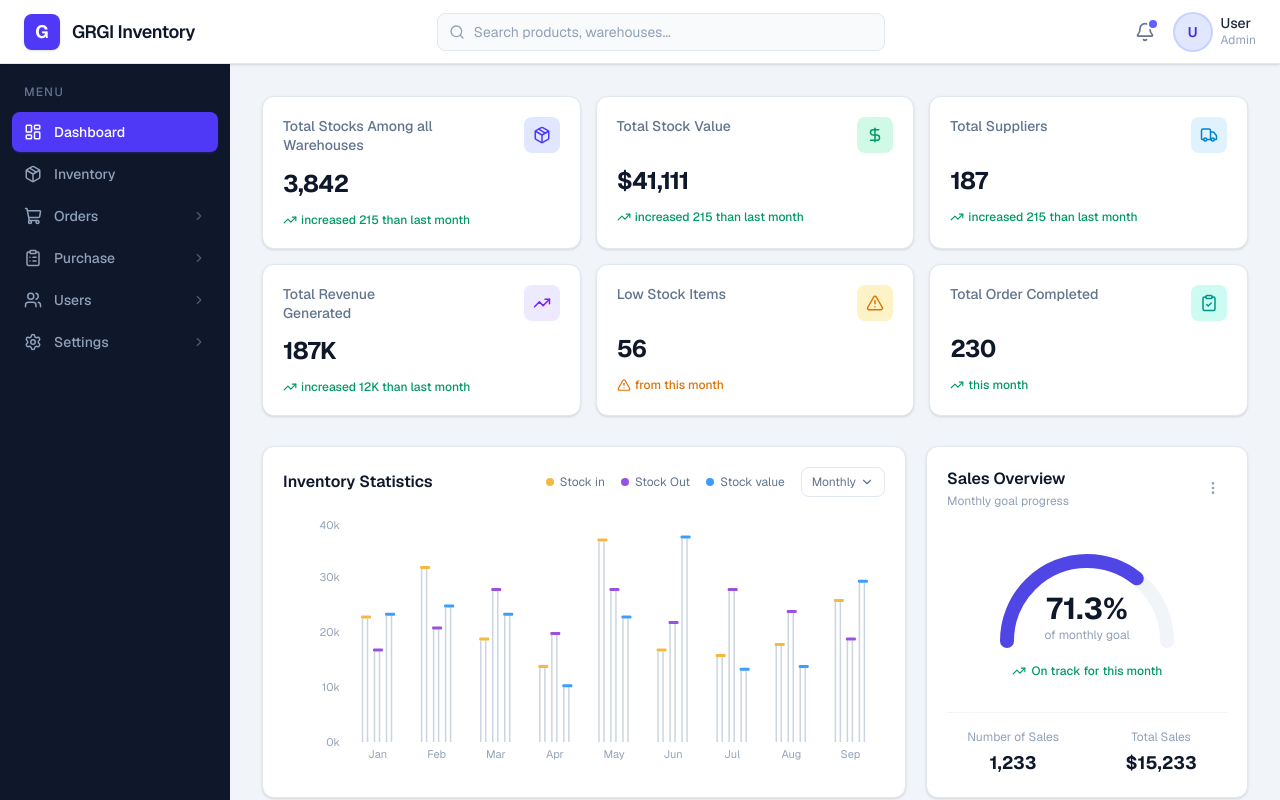
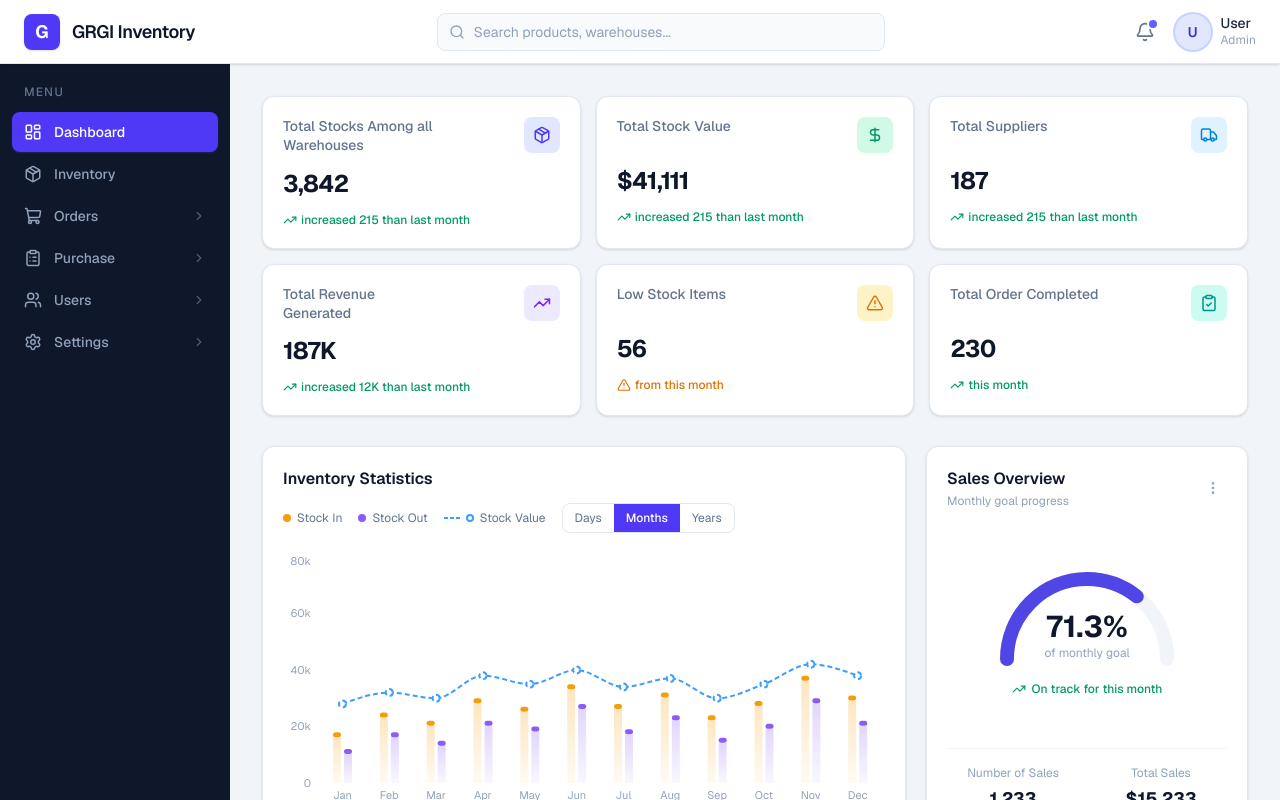
Before and after one commit to Katou69/Inventory-Management-System-, a Next.js app: page /dashboard in a window 1280 px wide. Shown: the top 800 px of the page. Built offline with nearby package versions, Linux system fonts and the light colour scheme.

Commit message:
feat : statistics chart redesign

```diff
--- a/src/components/dashboard/InventoryStatisticsChart.tsx
+++ b/src/components/dashboard/InventoryStatisticsChart.tsx
@@ -1,89 +1,208 @@
 "use client"
-import { BarChart, Bar, XAxis, YAxis, Tooltip, ResponsiveContainer } from "recharts"
-import { ChevronDown } from "lucide-react"
-import { inventoryData } from "@/data/dashboard-data"
+import { useState } from "react"
+import {
+  ComposedChart, Bar, Line, XAxis, YAxis, Tooltip,
+  ResponsiveContainer, Customized,
+} from "recharts"
+import { inventoryByPeriod } from "@/data/dashboard-data"
+import type { InventoryPeriod } from "@/types/dashboard"
 
-const COLORS = { stockIn: "#f5b942", stockOut: "#9b51e0", stockValue: "#3b9eff" }
-const NAMES  = { stockIn: "Stock in", stockOut: "Stock Out", stockValue: "Stock value" }
+const PERIODS: { key: InventoryPeriod; label: string }[] = [
+  { key: "days",   label: "Days"   },
+  { key: "months", label: "Months" },
+  { key: "years",  label: "Years"  },
+]
 
-function StripedBar(props: any) {
-  const { x, y, width, height, capColor } = props
+function GradientBar(props: any) {
+  const { x, y, width, height, color } = props
   if (!height || height <= 0 || !width) return null
-
-  const capH  = 3
-  const bodyY = y + capH
+  const capH  = 5
   const bodyH = Math.max(height - capH, 0)
-
-  // Draw thin vertical lines directly — no SVG pattern needed
-  const lines: React.ReactNode[] = []
-  for (let lx = x + 1.5; lx < x + width; lx += 5) {
-    lines.push(
-      <line key={lx} x1={lx} y1={bodyY} x2={lx} y2={bodyY + bodyH}
-        stroke="#cbd5e1" strokeWidth="1.5" />
-    )
-  }
-
+  const id    = `grad-${color.replace("#", "")}`
   return (
     <g>
-      {lines}
-      <rect x={x} y={y} width={width} height={capH} fill={capColor} rx={1} />
+      <defs>
+        <linearGradient id={id} x1="0" y1="0" x2="0" y2="1">
+          <stop offset="0%"   stopColor={color} stopOpacity={0.25} />
+          <stop offset="100%" stopColor={color} stopOpacity={0.05} />
+        </linearGradient>
+      </defs>
+      <rect x={x} y={y + capH} width={width} height={bodyH} fill={`url(#${id})`} />
+      <rect x={x} y={y} width={width} height={capH} rx={2.5} fill={color} />
     </g>
   )
 }
 
-const barShapes = {
-  stockIn:    (props: any) => <StripedBar {...props} capColor={COLORS.stockIn} />,
-  stockOut:   (props: any) => <StripedBar {...props} capColor={COLORS.stockOut} />,
-  stockValue: (props: any) => <StripedBar {...props} capColor={COLORS.stockValue} />,
-}
-
-function CustomTooltip({ active, payload }: any) {
+function CustomTooltip({ active, payload, label }: any) {
   if (!active || !payload?.length) return null
-  const top   = [...payload].sort((a: any, b: any) => b.value - a.value)[0]
-  const color = COLORS[top.dataKey as keyof typeof COLORS]
-  const name  = NAMES[top.dataKey as keyof typeof NAMES]
+  const stockIn    = payload.find((p: any) => p.dataKey === "stockIn")?.value
+  const stockOut   = payload.find((p: any) => p.dataKey === "stockOut")?.value
+  const stockValue = payload.find((p: any) => p.dataKey === "stockValue")?.value
+  const fmt = (v: number) =>
+    v >= 1_000_000 ? `$${(v / 1_000_000).toFixed(1)}M`
+    : v >= 1_000   ? `$${(v / 1_000).toFixed(0)}k`
+    : `$${v}`
   return (
-    <div className="bg-white rounded-xl shadow-lg border border-slate-100 px-4 py-3 min-w-[150px]">
-      <div className="flex items-center gap-2 text-slate-500 text-xs mb-1">
-        <span className="size-2.5 rounded-full shrink-0" style={{ background: color }} />
-        {name}
+    <div className="bg-white rounded-xl shadow-lg border border-slate-100 px-4 py-3 min-w-[160px]">
+      <p className="text-xs font-bold text-slate-800 mb-2">{label}</p>
+      <div className="space-y-1.5">
+        <div className="flex items-center justify-between gap-4">
+          <div className="flex items-center gap-1.5">
+            <span className="size-2 rounded-sm shrink-0" style={{ background: "#f59e0b" }} />
+            <span className="text-xs text-slate-500">Stock In</span>
+          </div>
+          <span className="text-xs font-semibold text-slate-800">{fmt(stockIn)}</span>
+        </div>
+        <div className="flex items-center justify-between gap-4">
+          <div className="flex items-center gap-1.5">
+            <span className="size-2 rounded-sm shrink-0" style={{ background: "#8b5cf6" }} />
+            <span className="text-xs text-slate-500">Stock Out</span>
+          </div>
+          <span className="text-xs font-semibold text-slate-800">{fmt(stockOut)}</span>
+        </div>
+        <div className="flex items-center justify-between gap-4">
+          <div className="flex items-center gap-1.5">
+            <span className="size-2 rounded-full border-2 border-[#3b9eff] bg-white shrink-0" />
+            <span className="text-xs text-slate-500">Stock Value</span>
+          </div>
+          <span className="text-xs font-semibold text-slate-800">{fmt(stockValue)}</span>
+        </div>
       </div>
-      <p className="text-2xl font-bold text-slate-900">${top.value.toLocaleString()}</p>
     </div>
   )
 }
 
+function AlternatingBackground({ xAxisMap, yAxisMap }: any) {
+  const xAxis = xAxisMap && Object.values(xAxisMap)[0] as any
+  const yAxis = yAxisMap && Object.values(yAxisMap)[0] as any
+  if (!xAxis?.niceTicks && !xAxis?.domain) return null
+  const { x, y, width, height, scale } = xAxis
+  if (!scale) return null
+  const bandWidth = scale.bandwidth ? scale.bandwidth() : 0
+  const slots: number[] = scale.domain ? scale.domain() : []
+  return (
+    <g>
+      {slots.map((slot: any, i: number) => {
+        if (i % 2 !== 0) return null
+        const sx = scale(slot)
+        return (
+          <rect
+            key={i}
+            x={sx - (bandWidth > 0 ? 0 : bandWidth / 2)}
+            y={yAxis?.y ?? y}
+            width={bandWidth || width / slots.length}
+            height={yAxis?.height ?? height}
+            fill="#f8fafc"
+          />
+        )
+      })}
+    </g>
+  )
+}
+
+function yTickFormatter(v: number) {
+  if (v === 0) return "0"
+  if (v >= 1_000_000) return `${v / 1_000_000}M`
+  if (v >= 1_000)     return `${v / 1_000}k`
+  return String(v)
+}
+
+function buildTicks(data: typeof inventoryByPeriod["months"]) {
+  const max = Math.max(...data.map(d => Math.max(d.stockIn, d.stockOut, d.stockValue)))
+  const nice = Math.ceil(max / 4 / 10000) * 10000 || Math.ceil(max / 4 / 1000) * 1000 || Math.ceil(max / 4 / 100) * 100
+  return [0, nice, nice * 2, nice * 3, nice * 4]
+}
+
 export default function InventoryStatisticsChart() {
+  const [period, setPeriod] = useState<InventoryPeriod>("months")
+  const data  = inventoryByPeriod[period]
+  const ticks = buildTicks(data)
+
   return (
     <div className="bg-white rounded-xl border border-slate-200 shadow-sm p-5">
       <div className="flex items-center justify-between flex-wrap gap-3 mb-5">
         <h3 className="text-base font-semibold text-slate-900">Inventory Statistics</h3>
-        <div className="flex items-center gap-4">
-          {(Object.keys(COLORS) as Array<keyof typeof COLORS>).map((key) => (
-            <div key={key} className="flex items-center gap-1.5 text-xs text-slate-500">
-              <span className="size-2 rounded-full inline-block" style={{ background: COLORS[key] }} />
-              {NAMES[key]}
+        <div className="flex items-center gap-4 flex-wrap">
+          <div className="flex items-center gap-4">
+            <div className="flex items-center gap-1.5 text-xs text-slate-500">
+              <span className="size-2 rounded-full inline-block bg-[#f59e0b]" />
+              Stock In
             </div>
-          ))}
-          <button className="flex items-center gap-1 text-xs text-slate-500 border border-slate-200 rounded-lg px-2.5 py-1.5 hover:bg-slate-50 transition-colors">
-            Monthly <ChevronDown className="size-3.5" />
-          </button>
+            <div className="flex items-center gap-1.5 text-xs text-slate-500">
+              <span className="size-2 rounded-full inline-block bg-[#8b5cf6]" />
+              Stock Out
+            </div>
+            <div className="flex items-center gap-1.5 text-xs text-slate-500">
+              <svg width="16" height="8" className="shrink-0">
+                <line x1="0" y1="4" x2="16" y2="4" stroke="#3b9eff" strokeWidth="2" strokeDasharray="4,2" />
+              </svg>
+              <span className="size-2 rounded-full border-2 border-[#3b9eff] bg-white inline-block" />
+              Stock Value
+            </div>
+          </div>
+          <div className="flex items-center border border-slate-200 rounded-lg overflow-hidden">
+            {PERIODS.map(({ key, label }) => (
+              <button
+                key={key}
+                onClick={() => setPeriod(key)}
+                className={`text-xs px-3 py-1.5 transition-colors ${
+                  period === key
+                    ? "bg-indigo-600 text-white font-medium"
+                    : "text-slate-500 hover:bg-slate-50"
+                }`}
+              >
+                {label}
+              </button>
+            ))}
+          </div>
         </div>
       </div>
 
       <ResponsiveContainer width="100%" height={260}>
-        <BarChart data={inventoryData} barSize={10} barGap={2} barCategoryGap="35%">
-          <XAxis dataKey="month" axisLine={false} tickLine={false}
-            tick={{ fontSize: 11, fill: "#94a3b8" }} />
-          <YAxis tickFormatter={(v) => v === 0 ? "0k" : `${v / 1000}k`}
-            axisLine={false} tickLine={false}
+        <ComposedChart
+          data={data}
+          barSize={8}
+          barGap={3}
+          barCategoryGap="20%"
+          margin={{ top: 4, right: 4, bottom: 0, left: 0 }}
+        >
+          <Customized component={AlternatingBackground} />
+          <XAxis
+            dataKey="label"
+            axisLine={false}
+            tickLine={false}
             tick={{ fontSize: 11, fill: "#94a3b8" }}
-            ticks={[0, 10000, 20000, 30000, 40000]} />
-          <Tooltip content={<CustomTooltip />} cursor={{ fill: "rgba(59,158,255,0.06)" }} />
-          <Bar dataKey="stockIn"    shape={barShapes.stockIn} />
-          <Bar dataKey="stockOut"   shape={barShapes.stockOut} />
-          <Bar dataKey="stockValue" shape={barShapes.stockValue} />
-        </BarChart>
+          />
+          <YAxis
+            tickFormatter={yTickFormatter}
+            ticks={ticks}
+            axisLine={false}
+            tickLine={false}
+            tick={{ fontSize: 11, fill: "#94a3b8" }}
+            width={36}
+          />
+          <Tooltip
+            content={<CustomTooltip />}
+            cursor={{ fill: "rgba(99,102,241,0.06)", rx: 4 }}
+          />
+          <Bar
+            dataKey="stockIn"
+            shape={(props: any) => <GradientBar {...props} color="#f59e0b" />}
+          />
+          <Bar
+            dataKey="stockOut"
+            shape={(props: any) => <GradientBar {...props} color="#8b5cf6" />}
+          />
+          <Line
+            dataKey="stockValue"
+            type="monotone"
+            stroke="#3b9eff"
+            strokeWidth={2}
+            strokeDasharray="5 3"
+            dot={{ r: 3.5, fill: "white", stroke: "#3b9eff", strokeWidth: 2 }}
+            activeDot={{ r: 5, fill: "white", stroke: "#3b9eff", strokeWidth: 2 }}
+          />
+        </ComposedChart>
       </ResponsiveContainer>
     </div>
   )
--- a/src/data/dashboard-data.ts
+++ b/src/data/dashboard-data.ts
@@ -1,4 +1,4 @@
-import type { StatusCard, Warehouse, Product, ActivityEntry, InventoryMonth } from "@/types/dashboard"
+import type { StatusCard, Warehouse, Product, ActivityEntry, InventoryMonth, InventoryDataPoint } from "@/types/dashboard"
 
 export const statusCards: StatusCard[] = [
   {
@@ -94,3 +94,61 @@ export const inventoryData: InventoryMonth[] = [
   { month: "Aug", stockIn: 18000, stockOut: 24000, stockValue: 14000 },
   { month: "Sep", stockIn: 26000, stockOut: 19000, stockValue: 29500 },
 ]
+
+export const inventoryByPeriod: Record<"days" | "months" | "years", InventoryDataPoint[]> = {
+  months: [
+    { label: "Jan", stockIn: 18000, stockOut: 12000, stockValue: 28000 },
+    { label: "Feb", stockIn: 25000, stockOut: 18000, stockValue: 32000 },
+    { label: "Mar", stockIn: 22000, stockOut: 15000, stockValue: 30000 },
+    { label: "Apr", stockIn: 30000, stockOut: 22000, stockValue: 38000 },
+    { label: "May", stockIn: 27000, stockOut: 20000, stockValue: 35000 },
+    { label: "Jun", stockIn: 35000, stockOut: 28000, stockValue: 40000 },
+    { label: "Jul", stockIn: 28000, stockOut: 19000, stockValue: 34000 },
+    { label: "Aug", stockIn: 32000, stockOut: 24000, stockValue: 37000 },
+    { label: "Sep", stockIn: 24000, stockOut: 16000, stockValue: 30000 },
+    { label: "Oct", stockIn: 29000, stockOut: 21000, stockValue: 35000 },
+    { label: "Nov", stockIn: 38000, stockOut: 30000, stockValue: 42000 },
+    { label: "Dec", stockIn: 31000, stockOut: 22000, stockValue: 38000 },
+  ],
+  years: [
+    { label: "2019", stockIn: 180000, stockOut: 130000, stockValue: 220000 },
+    { label: "2020", stockIn: 160000, stockOut: 120000, stockValue: 200000 },
+    { label: "2021", stockIn: 210000, stockOut: 155000, stockValue: 260000 },
+    { label: "2022", stockIn: 275000, stockOut: 200000, stockValue: 320000 },
+    { label: "2023", stockIn: 310000, stockOut: 230000, stockValue: 370000 },
+    { label: "2024", stockIn: 355000, stockOut: 265000, stockValue: 420000 },
+    { label: "2025", stockIn: 390000, stockOut: 290000, stockValue: 460000 },
+  ],
+  days: [
+    { label: "1",  stockIn: 800,  stockOut: 500,  stockValue: 1200 },
+    { label: "2",  stockIn: 1100, stockOut: 700,  stockValue: 1600 },
+    { label: "3",  stockIn: 600,  stockOut: 900,  stockValue: 1100 },
+    { label: "4",  stockIn: 1400, stockOut: 800,  stockValue: 1800 },
+    { label: "5",  stockIn: 950,  stockOut: 600,  stockValue: 1400 },
+    { label: "6",  stockIn: 700,  stockOut: 1100, stockValue: 1000 },
+    { label: "7",  stockIn: 1600, stockOut: 900,  stockValue: 2100 },
+    { label: "8",  stockIn: 1200, stockOut: 750,  stockValue: 1700 },
+    { label: "9",  stockIn: 500,  stockOut: 600,  stockValue: 900  },
+    { label: "10", stockIn: 1800, stockOut: 1100, stockValue: 2400 },
+    { label: "11", stockIn: 1300, stockOut: 850,  stockValue: 1900 },
+    { label: "12", stockIn: 900,  stockOut: 700,  stockValue: 1300 },
+    { label: "13", stockIn: 2100, stockOut: 1300, stockValue: 2800 },
+    { label: "14", stockIn: 1500, stockOut: 1000, stockValue: 2200 },
+    { label: "15", stockIn: 1100, stockOut: 800,  stockValue: 1600 },
+    { label: "16", stockIn: 700,  stockOut: 500,  stockValue: 1000 },
+    { label: "17", stockIn: 1900, stockOut: 1200, stockValue: 2500 },
+    { label: "18", stockIn: 1400, stockOut: 900,  stockValue: 2000 },
+    { label: "19", stockIn: 800,  stockOut: 650,  stockValue: 1200 },
+    { label: "20", stockIn: 2300, stockOut: 1500, stockValue: 3000 },
+    { label: "21", stockIn: 1700, stockOut: 1100, stockValue: 2300 },
+    { label: "22", stockIn: 1000, stockOut: 700,  stockValue: 1500 },
+    { label: "23", stockIn: 600,  stockOut: 450,  stockValue: 900  },
+    { label: "24", stockIn: 1600, stockOut: 1000, stockValue: 2200 },
+    { label: "25", stockIn: 2000, stockOut: 1300, stockValue: 2700 },
+    { label: "26", stockIn: 1200, stockOut: 800,  stockValue: 1800 },
+    { label: "27", stockIn: 900,  stockOut: 600,  stockValue: 1400 },
+    { label: "28", stockIn: 1500, stockOut: 950,  stockValue: 2100 },
+    { label: "29", stockIn: 1100, stockOut: 750,  stockValue: 1700 },
+    { label: "30", stockIn: 700,  stockOut: 500,  stockValue: 1100 },
+  ],
+}
```
Also changed, not shown: src/types/dashboard.ts (+9 -0 lines).
